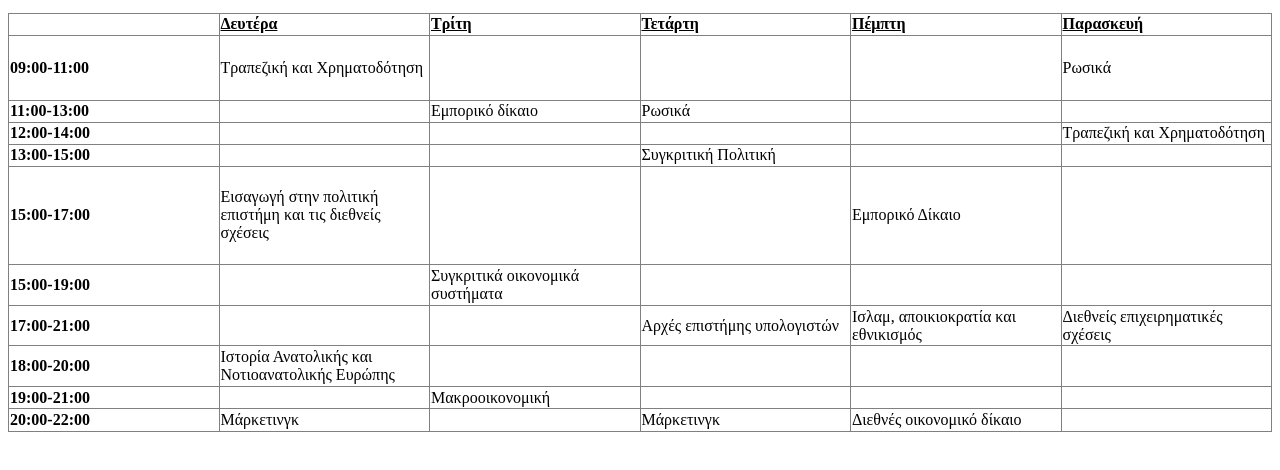
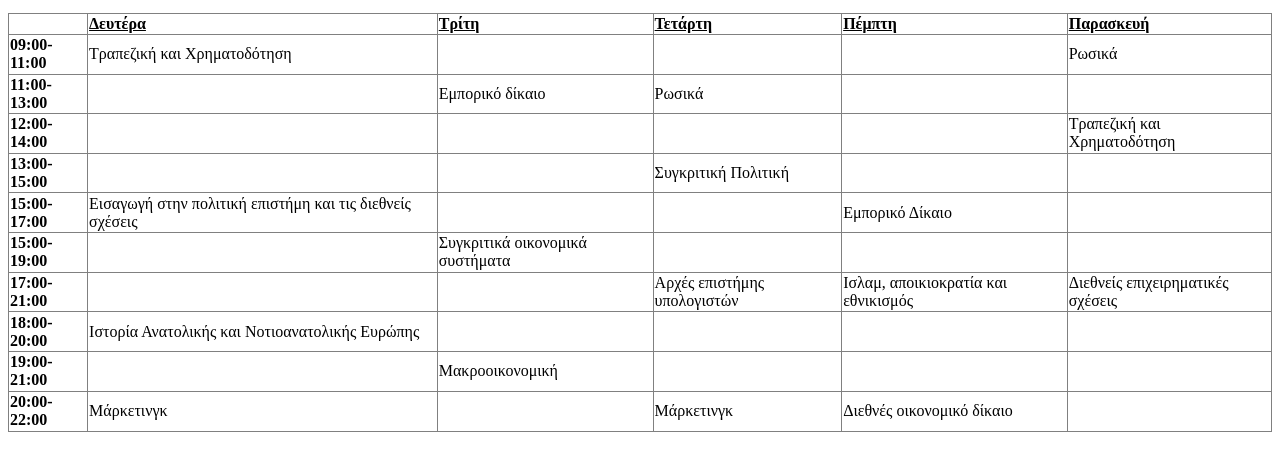
Before and after one commit to nikstefania/NIKS3011, a plain HTML site: page index.html in a window 1280 px wide. Shown: the part 1108-1578 px from the top of the page. Drawn offline with Linux system fonts and the light colour scheme.

Commit message:
Add files via upload

```diff
--- a/index.html
+++ b/index.html
@@ -1,7 +1,9 @@
-<h1 style="text-align: center;">
-  Στεφανία&nbsp;Νικολαίδου
-
-</h1>
+<html>
+<head>
+<title>Νικολαϊδου Στεφανία</title>
+</head>
+<body>
+<h1 style="text-align: center;"> Στεφανία&nbsp;Νικολαίδου</h1>
 <hr />
 <h2>Βιογραφικά στοιχεία</h2>
 <p>Ονομάζομαι <span style="text-decoration: underline;">Νικολαίδου Στεφανία</span>, έχω γεννηθεί στις <strong>19/07/1994</strong> και είμαι επί πτυχίω φοιτήτρια στο τμήμα <span style="text-decoration: underline;">Βαλκανικών Σλαβικών και Ανατολικών Σπουδών</span> στο Πανεπιστήμιο Μακεδονίας. </p>
@@ -39,13 +41,13 @@
       <td><strong><span style="text-decoration: underline;">Πέμπτη</span></strong></td>
       <td><strong><span style="text-decoration: underline;">Παρασκευή</span></strong></td>
     </tr>
-    <tr style="height: 65px;">
-      <td style="width: 16.6667%; height: 65px;"><strong>09:00-11:00</strong><br /></td>
-      <td style="width: 16.6667%; height: 65px;">Τραπεζική και Χρηματοδότηση<br /></td>
-      <td style="width: 16.6667%; height: 65px;"><br /></td>
-      <td style="width: 16.6667%; height: 65px;"><br /></td>
-      <td style="width: 16.6667%; height: 65px;"><br /></td>
-      <td style="width: 16.6667%; height: 65px;">Ρωσικά</td>
+    <tr>
+      <td><strong>09:00-11:00</strong><br /></td>
+      <td>Τραπεζική και Χρηματοδότηση<br /></td>
+      <td><br /></td>
+      <td><br /></td>
+      <td><br /></td>
+      <td>Ρωσικά</td>
     </tr>
     <tr>
       <td><strong>11:00-13:00</strong><br /></td>
@@ -71,7 +73,7 @@
       <td><br /></td>
       <td><br /></td>
     </tr>
-    <tr style="height: 98px;">
+    <tr>
       <td><strong>15:00-17:00</strong><br /></td>
       <td>Εισαγωγή στην πολιτική επιστήμη και τις διεθνείς σχέσεις<br /></td>
       <td><br /></td>
@@ -124,3 +126,5 @@
   </tbody>
 </table>
 <h1 style="text-align: center; "><br /></h1>
+</body>
+</html>
```
